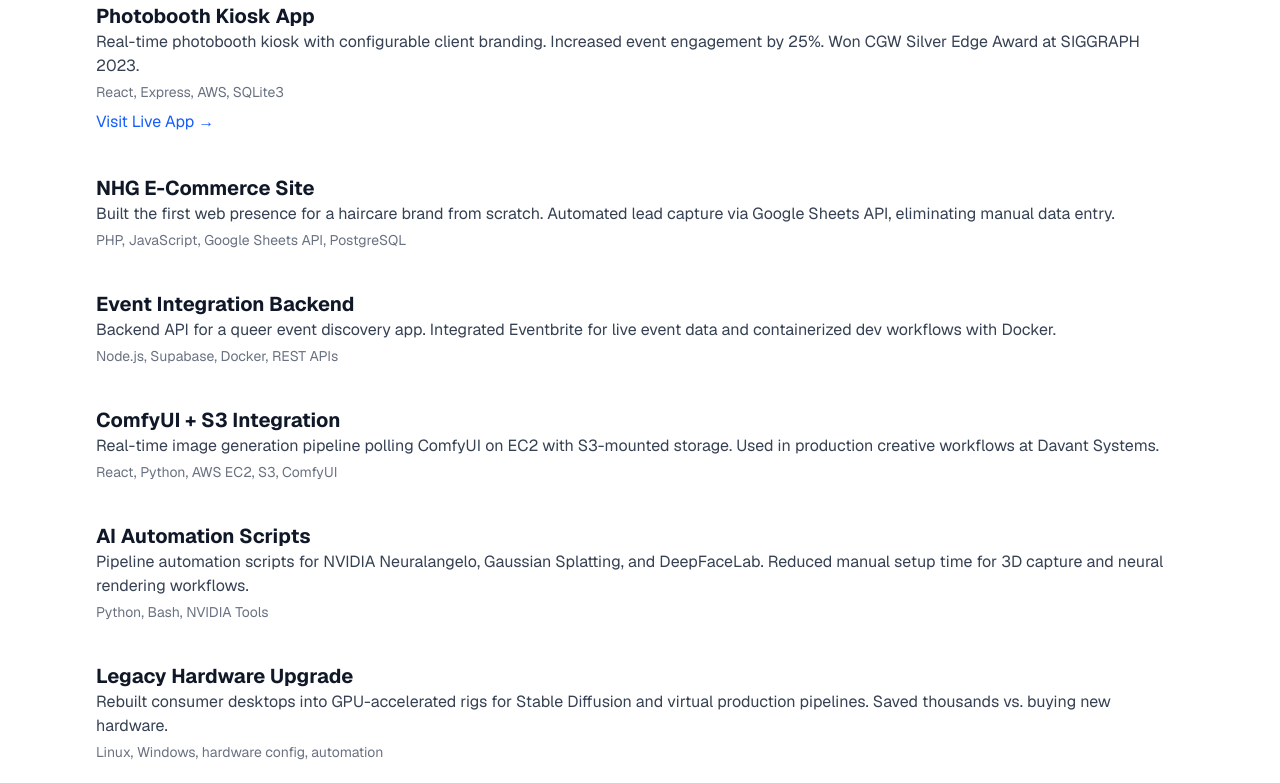
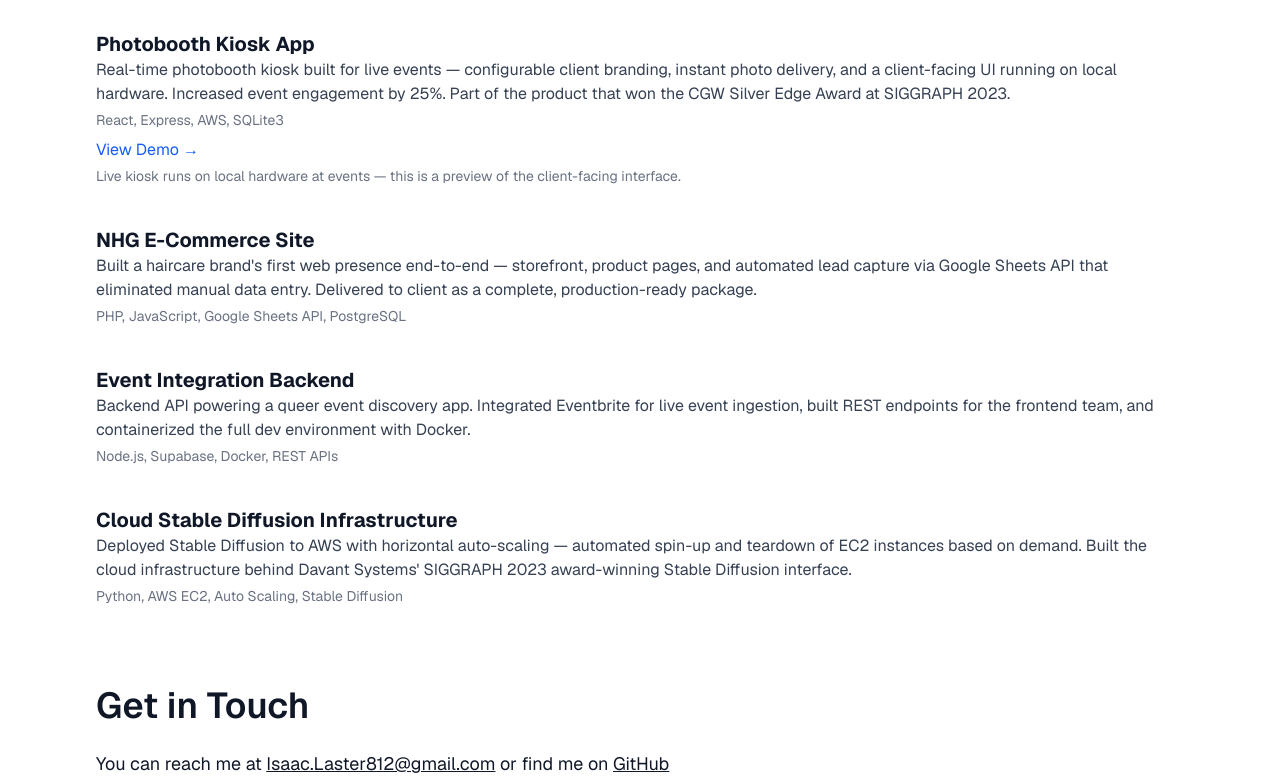
Before and after one commit to Islaster/new-portfolio, a Next.js app: page / in a window 1280 px wide. Shown: the part 737-1520 px from the top of the page. Built offline with nearby package versions, Linux system fonts and the light colour scheme.

Commit message:
edits to ui

```diff
--- a/src/app/page.tsx
+++ b/src/app/page.tsx
@@ -16,8 +16,9 @@
           Isaac Laster
         </h1>
         <p className="text-lg md:text-xl max-w-xl mb-6">
-          Fullstack developer building scalable software at the intersection of
-          AI, creative tech, and the web.
+          Backend-heavy full-stack engineer | 5+ years shipping production APIs,
+          cloud infrastructure, and AI workflows that don't break when real
+          users show up.
         </p>
         <Button
           onClick={() =>
--- a/src/components/ProjectCard.tsx
+++ b/src/components/ProjectCard.tsx
@@ -5,6 +5,7 @@
   description: string;
   tech: string;
   link?: string;
+  demo_link?: string;
 }
 
 export default function ProjectCard({
@@ -12,6 +13,7 @@
   description,
   tech,
   link,
+  demo_link,
 }: ProjectCardProps) {
   return (
     <div>
@@ -28,6 +30,22 @@
           Visit Live App →
         </a>
       )}
+      {demo_link && (
+        <>
+          <a
+            href={link}
+            target="_blank"
+            rel="noopener noreferrer"
+            className="inline-block mt-2 text-blue-600 hover:underline"
+          >
+            View Demo →
+          </a>
+          <p className="text-sm text-gray-500 mt-1">
+            Live kiosk runs on local hardware at events — this is a preview of
+            the client-facing interface.
+          </p>
+        </>
+      )}
     </div>
   );
 }
--- a/src/data/projects.json
+++ b/src/data/projects.json
@@ -2,34 +2,24 @@
   "work": [
     {
       "title": "Photobooth Kiosk App",
-      "description": "Real-time photobooth kiosk with configurable client branding. Increased event engagement by 25%. Won CGW Silver Edge Award at SIGGRAPH 2023.",
+      "description": "Real-time photobooth kiosk built for live events — configurable client branding, instant photo delivery, and a client-facing UI running on local hardware. Increased event engagement by 25%. Part of the product that won the CGW Silver Edge Award at SIGGRAPH 2023.",
       "tech": "React, Express, AWS, SQLite3",
-      "link": "https://photobooth-kiosk.vercel.app"
+      "demo_link": "https://photobooth-kiosk.vercel.app"
     },
     {
       "title": "NHG E-Commerce Site",
-      "description": "Built the first web presence for a haircare brand from scratch. Automated lead capture via Google Sheets API, eliminating manual data entry.",
+      "description": "Built a haircare brand's first web presence end-to-end — storefront, product pages, and automated lead capture via Google Sheets API that eliminated manual data entry. Delivered to client as a complete, production-ready package.",
       "tech": "PHP, JavaScript, Google Sheets API, PostgreSQL"
     },
     {
       "title": "Event Integration Backend",
-      "description": "Backend API for a queer event discovery app. Integrated Eventbrite for live event data and containerized dev workflows with Docker.",
+      "description": "Backend API powering a queer event discovery app. Integrated Eventbrite for live event ingestion, built REST endpoints for the frontend team, and containerized the full dev environment with Docker.",
       "tech": "Node.js, Supabase, Docker, REST APIs"
     },
     {
-      "title": "ComfyUI + S3 Integration",
-      "description": "Real-time image generation pipeline polling ComfyUI on EC2 with S3-mounted storage. Used in production creative workflows at Davant Systems.",
-      "tech": "React, Python, AWS EC2, S3, ComfyUI"
-    },
-    {
-      "title": "AI Automation Scripts",
-      "description": "Pipeline automation scripts for NVIDIA Neuralangelo, Gaussian Splatting, and DeepFaceLab. Reduced manual setup time for 3D capture and neural rendering workflows.",
-      "tech": "Python, Bash, NVIDIA Tools"
-    },
-    {
-      "title": "Legacy Hardware Upgrade",
-      "description": "Rebuilt consumer desktops into GPU-accelerated rigs for Stable Diffusion and virtual production pipelines. Saved thousands vs. buying new hardware.",
-      "tech": "Linux, Windows, hardware config, automation"
+      "title": "Cloud Stable Diffusion Infrastructure",
+      "description": "Deployed Stable Diffusion to AWS with horizontal auto-scaling — automated spin-up and teardown of EC2 instances based on demand. Built the cloud infrastructure behind Davant Systems' SIGGRAPH 2023 award-winning Stable Diffusion interface.",
+      "tech": "Python, AWS EC2, Auto Scaling, Stable Diffusion"
     }
   ],
   "personal": [
```
